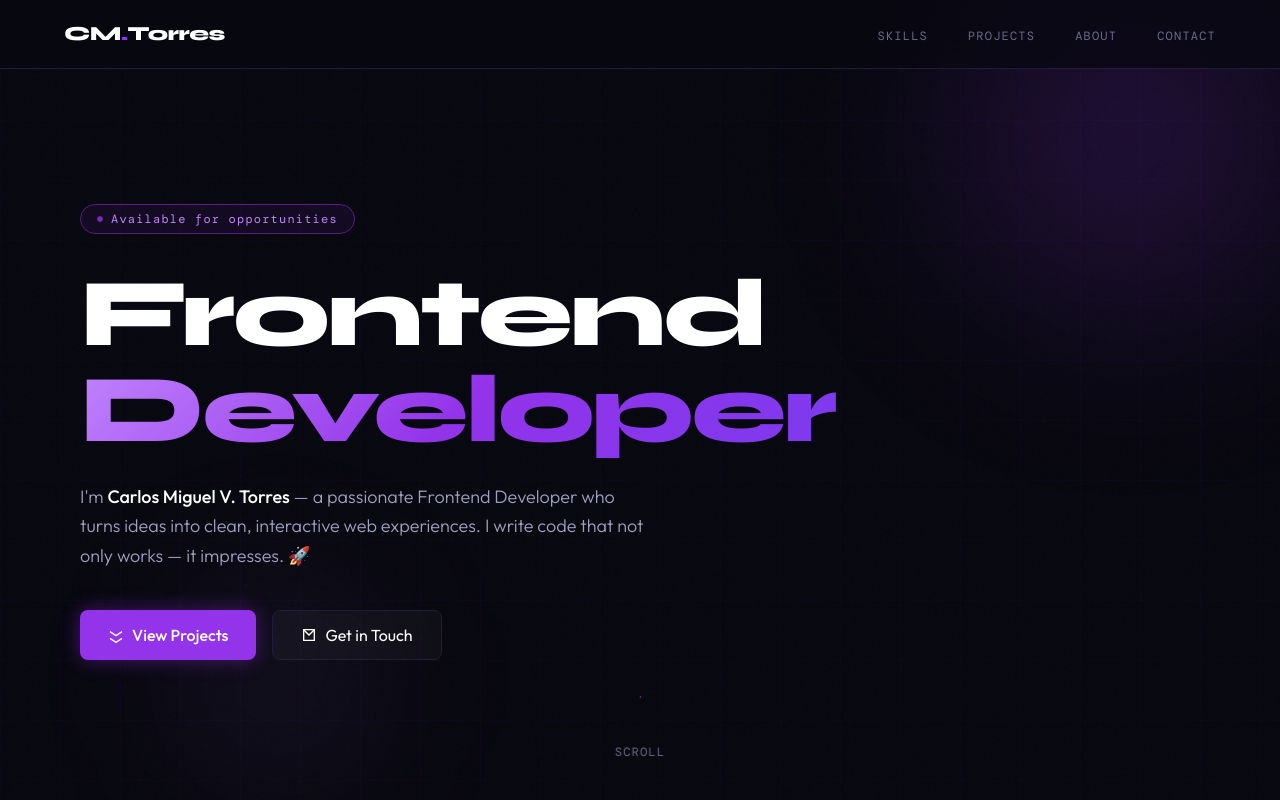
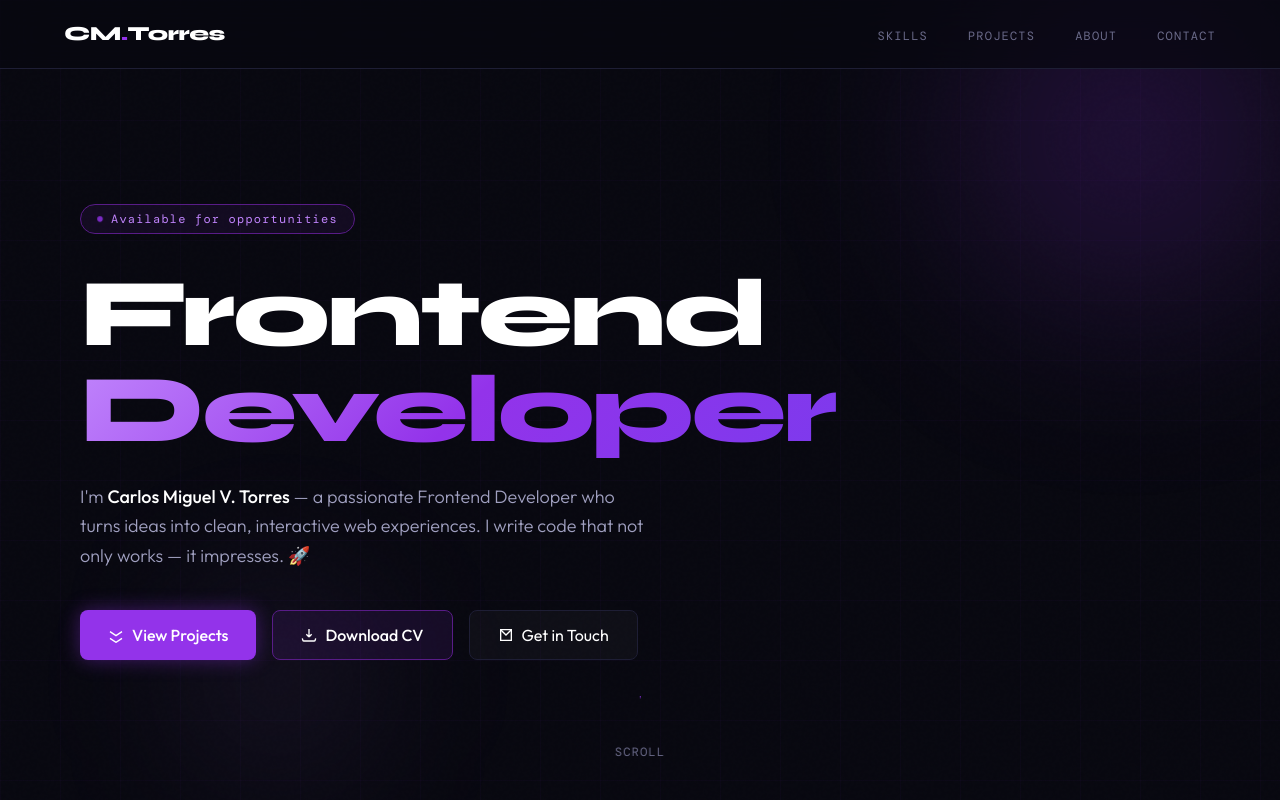
Before and after one commit to JenxxAI/carlos-portfolio, a Next.js app: page / in a window 1280 px wide. Shown: the top 800 px of the page. Built offline with nearby package versions, Linux system fonts and the light colour scheme; a web font is replaced by a local one.

Commit message:
feat: add resume download button, fix email to carlosmigueltorres20020@gmail.com

```diff
--- a/app/layout.tsx
+++ b/app/layout.tsx
@@ -9,7 +9,7 @@ export const viewport: Viewport = {
 
 export const metadata: Metadata = {
   title: 'Carlos Miguel V. Torres — Frontend Developer',
-  description: "I'm Carlos, a passionate Frontend Developer who turns ideas into clean, interactive web experiences. I write code that not only works — it impresses.",
+  description: "I'm Carlos, a passionate Frontend Developer who turns ideas into clean, interactive web experiences. I write code that not only works — it impresses. Reach me at carlosmigueltorres20020@gmail.com",
   keywords: ['Frontend Developer', 'React', 'Next.js', 'TypeScript', 'Tailwind CSS'],
   authors: [{ name: 'Carlos Miguel V. Torres' }],
   openGraph: {
--- a/components/Contact.tsx
+++ b/components/Contact.tsx
@@ -46,7 +46,7 @@ export default function Contact() {
         </ScrollReveal>
         <ScrollReveal delay={160}>
           <a
-            href="mailto:carlosmiguel@email.com"
+            href="mailto:carlosmigueltorres20020@gmail.com"
             className="inline-flex items-center justify-center gap-2 px-10 py-4 rounded-lg text-white font-medium text-lg transition-all duration-200"
             style={{
               background: '#9333ea',
--- a/components/Hero.tsx
+++ b/components/Hero.tsx
@@ -84,6 +84,18 @@ export default function Hero() {
             <GitIcon />
             View Projects
           </Link>
+          <a
+            href="/Carlos_Torres_Resume.pdf"
+            download
+            className="inline-flex items-center gap-2 px-7 py-3 rounded-lg font-medium text-white transition-all duration-200"
+            style={{
+              border: '1px solid #581c87',
+              background: 'rgba(147,51,234,0.1)',
+            }}
+          >
+            <DownloadIcon />
+            Download CV
+          </a>
           <Link
             href="#contact"
             className="inline-flex items-center gap-2 px-7 py-3 rounded-lg font-normal text-white transition-all duration-200"
@@ -116,6 +128,14 @@ export default function Hero() {
   )
 }
 
+function DownloadIcon() {
+  return (
+    <svg width="16" height="16" fill="none" stroke="currentColor" strokeWidth="2" viewBox="0 0 24 24">
+      <path d="M12 15V3m0 12l-4-4m4 4l4-4M2 17l.621 2.485A2 2 0 004.561 21h14.878a2 2 0 001.94-1.515L22 17" />
+    </svg>
+  )
+}
+
 function GitIcon() {
   return (
     <svg width="16" height="16" fill="none" stroke="currentColor" strokeWidth="2" viewBox="0 0 24 24">
```
